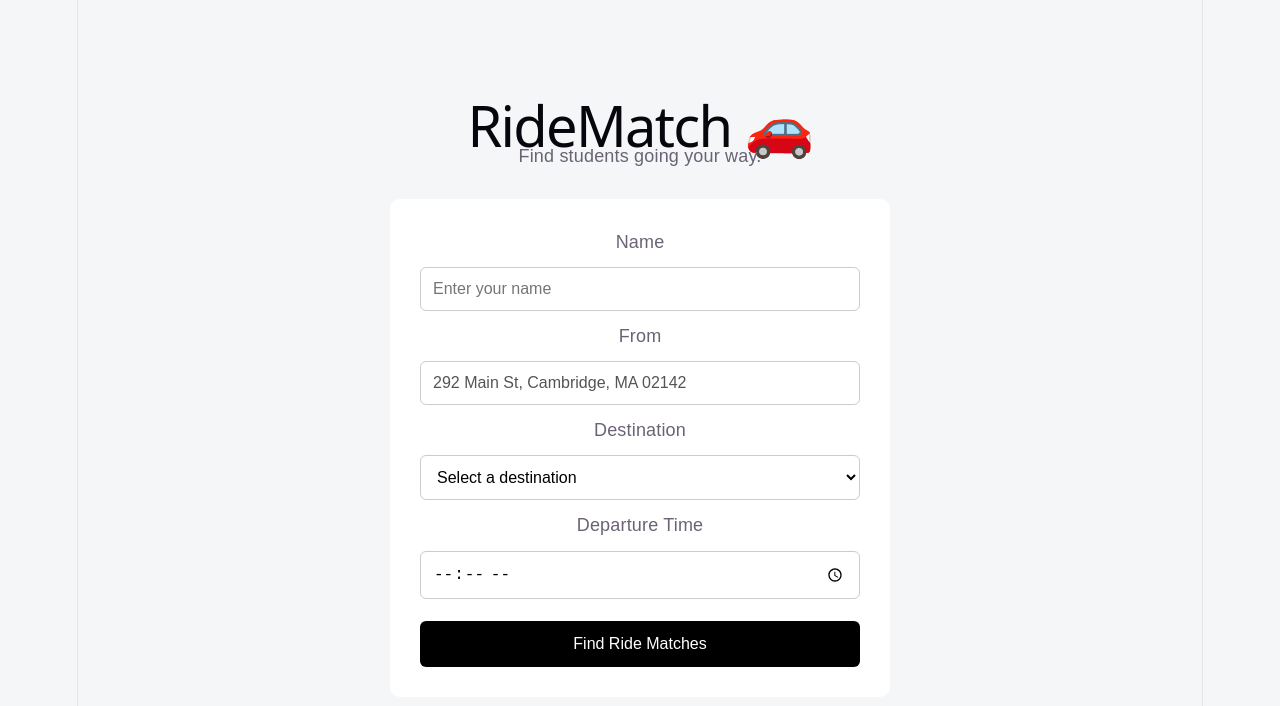
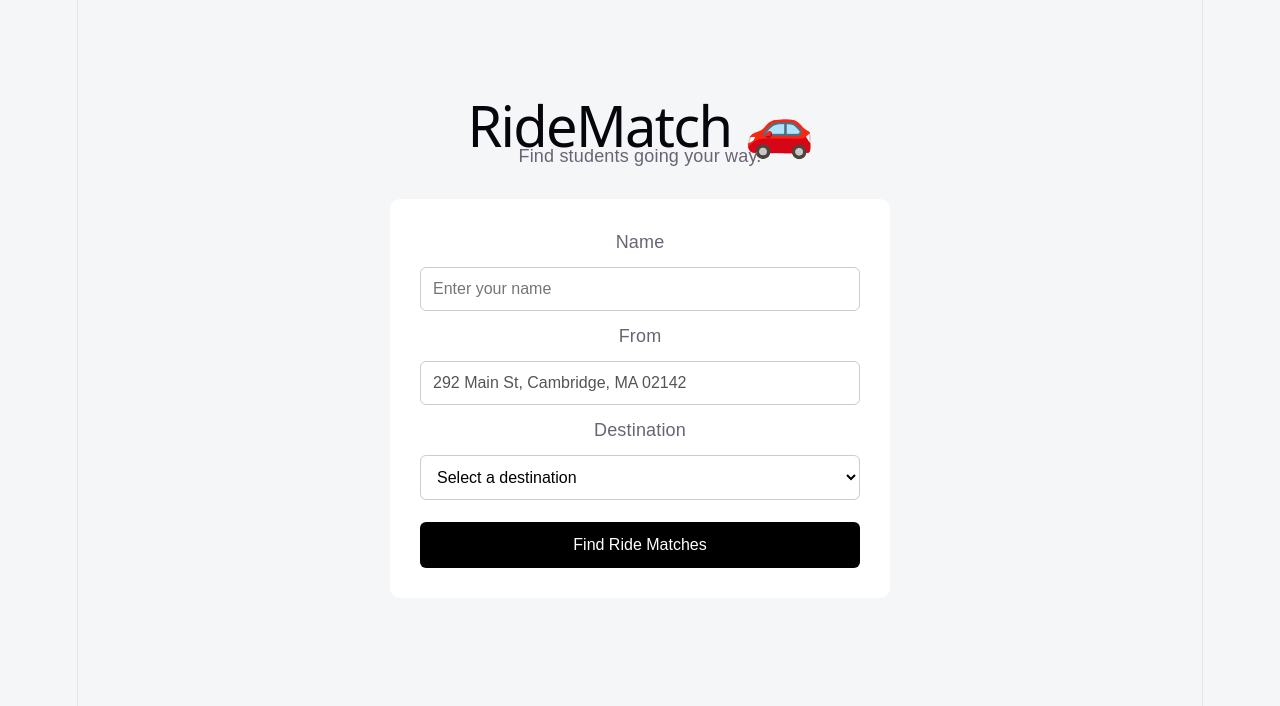
Before and after one commit to srilekhaagasanur/Sundai-Pooling, a React app in the folder frontend/: page / in a window 1280 px wide. Shown: the top 706 px of the page. Built offline with nearby package versions, Linux system fonts and the light colour scheme; the HTML template or start-up script is replaced by a standard one.

Commit message:
Drop departure time and match rides by destination only.
Simplifies the MVP so users only pick a name and destination, and the backend pairs people going to the same place.

```diff
--- a/frontend/src/App.jsx
+++ b/frontend/src/App.jsx
@@ -14,7 +14,6 @@ const DESTINATIONS = [
 function App() {
   const [name, setName] = useState("");
   const [destination, setDestination] = useState("");
-  const [departureTime, setDepartureTime] = useState("");
 
   const handleSubmit = async () => {
     if (!destination) {
@@ -26,7 +25,6 @@ function App() {
       name: name,
       source: FIXED_ORIGIN,
       destination: destination,
-      departure_time: departureTime,
     };
 
     try {
@@ -89,14 +87,6 @@ function App() {
           ))}
         </select>
 
-        <label>Departure Time</label>
-
-        <input
-          type="time"
-          value={departureTime}
-          onChange={(e) => setDepartureTime(e.target.value)}
-        />
-
         <button onClick={handleSubmit}>
           Find Ride Matches
         </button>
```
Also changed, not shown: 1 other file (tests, documents, lock files or other folders).
